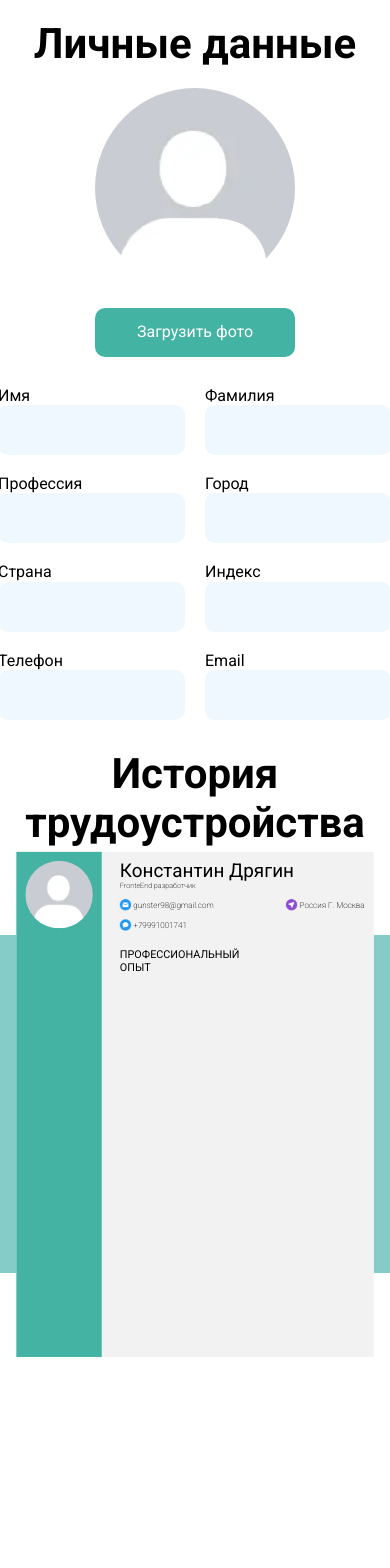
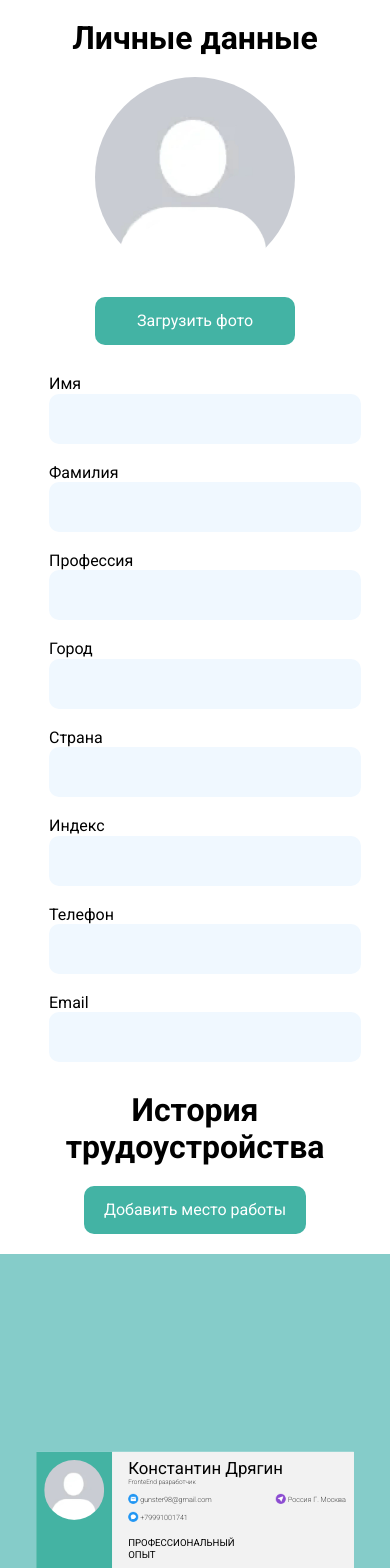
Before and after one commit to gunster1998/CVAplication, a React (Vite) app: page / in a window 390 px wide. Shown: the top 1568 px of the page. Before the commit the page ends 1357 px from the top, so only its background shows below. Built offline with nearby package versions, Linux system fonts and the light colour scheme.

Commit message:
fix: поправил высоту блока CvPreview

```diff
--- a/index.html
+++ b/index.html
@@ -1,5 +1,5 @@
 <!doctype html>
-<html lang="en">
+<html lang="ru">
   <head>
     <meta charset="UTF-8" />
     <link rel="icon" type="image/svg+xml" href="/vite.svg" />
--- a/src/App/App.module.css
+++ b/src/App/App.module.css
@@ -16,7 +16,7 @@ blockquote {
   height: 100vh;
 }
 
-@media (max-width: 1150px) {
+@media (max-width: 1150px), (max-height: 1000px) {
   .CVPage {
     display: block;
     height: 100vh;
--- a/src/features/cv-editor/CvEditor.module.css
+++ b/src/features/cv-editor/CvEditor.module.css
@@ -2,7 +2,7 @@
   width: 30vw;
 }
 
-@media (max-width: 1150px) {
+@media (max-width: 1150px), (max-height: 1000px) {
   .CVMaker {
     width: 100vw;
   }
@@ -10,7 +10,7 @@
 
 .CVMaker__personText {
   font-family: Roboto;
-  font-size: 42px;
+  font-size: 2rem;
   display: flex;
   justify-content: center;
   align-items: center;
--- a/src/features/cv-editor/components/ExperianceList/ExperienceList.module.css
+++ b/src/features/cv-editor/components/ExperianceList/ExperienceList.module.css
@@ -1,8 +1,16 @@
 .inputSeparator {
   display: flex;
   justify-content: center;
-  align-items: flex-end;
   width: 80%;
+}
+
+@media (max-width: 400px) {
+  .inputSeparator {
+    display: flex;
+    justify-content: center;
+    flex-direction: column;
+    width: 80%;
+  }
 }
 .teaxtAreaWrapper {
   display: flex;
--- a/src/features/cv-editor/components/PersonalInfoSection/PersonalInfoSection.module.css
+++ b/src/features/cv-editor/components/PersonalInfoSection/PersonalInfoSection.module.css
@@ -3,3 +3,12 @@
   justify-content: center;
   width: 80%;
 }
+
+@media (max-width: 400px) {
+  .inputSeparator {
+    display: flex;
+    justify-content: center;
+    flex-direction: column;
+    width: 80%;
+  }
+}
--- a/src/features/cv-editor/services/validationServices.ts
+++ b/src/features/cv-editor/services/validationServices.ts
@@ -11,10 +11,7 @@ export type zodTypeForm = z.infer<typeof resumeSchema>;
 
 const experienceItemSchema = z.object({
   id: z.string(),
-  Company: z
-    .string()
-    .min(1, 'Название компании обязательно')
-    .max(14, maxSymbel),
+  Company: z.string().min(1, 'Название обязательно').max(14, maxSymbel),
   Role: z.string().min(1, 'Должность обязательна').max(14, maxSymbel),
   StartDate: z
     .string()
--- a/src/features/cv-preview/CvPreview.module.css
+++ b/src/features/cv-preview/CvPreview.module.css
@@ -1,3 +1,7 @@
+:root {
+  --scaleRatioBig: 0.8;
+}
+
 .resumeRender {
   position: fixed;
   top: 0;
@@ -17,23 +21,23 @@
   display: flex;
   overflow: hidden;
   aspect-ratio: 794 / 1123;
-  transform: scale(0.8);
+  transform: scale(var(--scaleRatioBig));
 }
 
-@media (max-width: 1150px) {
+@media (max-width: 1150px), (max-height: 1000px) {
   .resumeRender {
     position: static;
     width: 100%;
+    height: calc(100vh + calc(100 * (1 - var(--scaleRatioBig))));
   }
   .resumeRenderA4 {
-    transform: scale(0.8);
+    transform: scale(var(--scaleRatioBig));
     overflow: visible;
   }
 }
-
 @media (max-width: 800px) {
   .resumeRenderA4 {
-    transform: scale(0.8);
+    transform: scale(var(--scaleRatioBig));
     overflow: visible;
   }
 }
@@ -43,7 +47,7 @@
     transform: scale(0.6);
   }
   .resumeRender {
-    height: 60%;
+    height: 100%;
   }
 }
 
@@ -55,10 +59,13 @@
 
 @media (max-width: 400px) {
   .resumeRenderA4 {
-    transform: scale(0.45);
+    transform: scale(0.4);
   }
   .resumeRender {
-    height: 40%;
+    height: 100%;
+  }
+  .inputSeparator {
+    width: 80%;
   }
 }
 .avatar {
```
